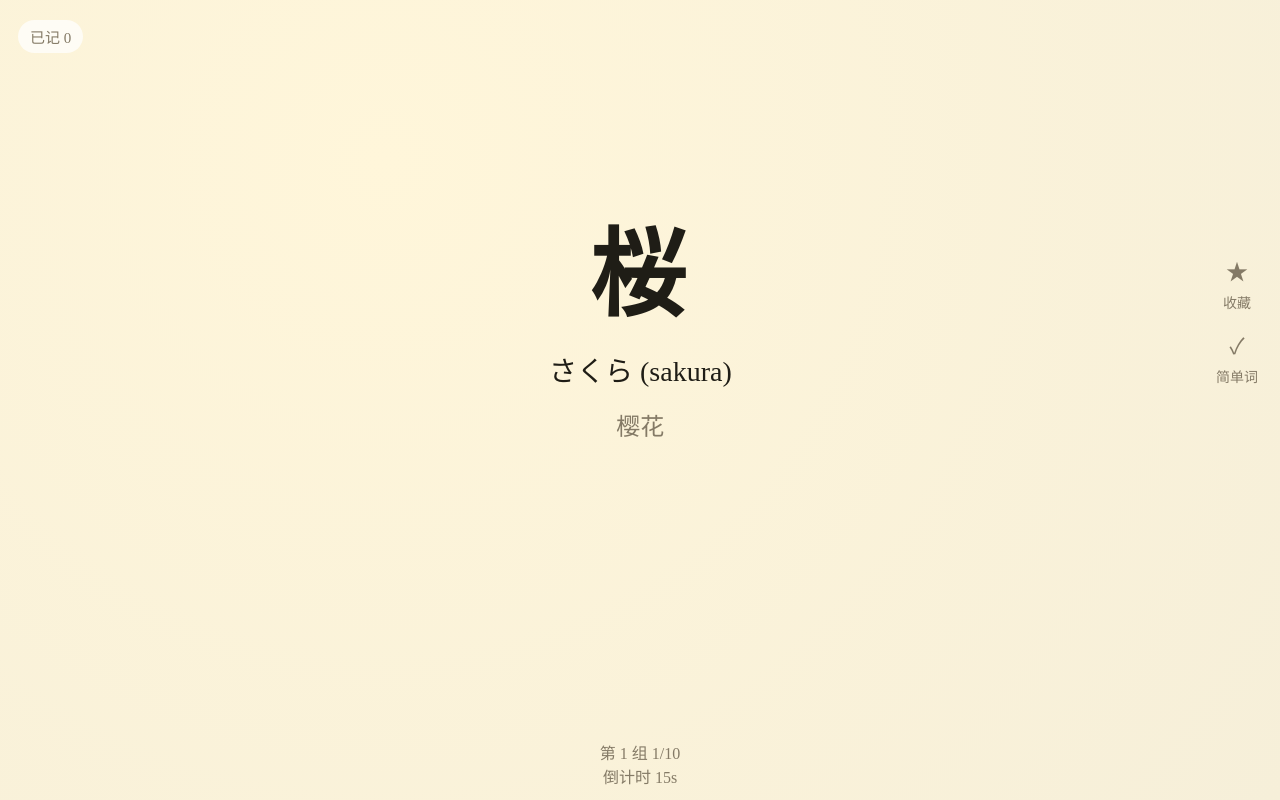
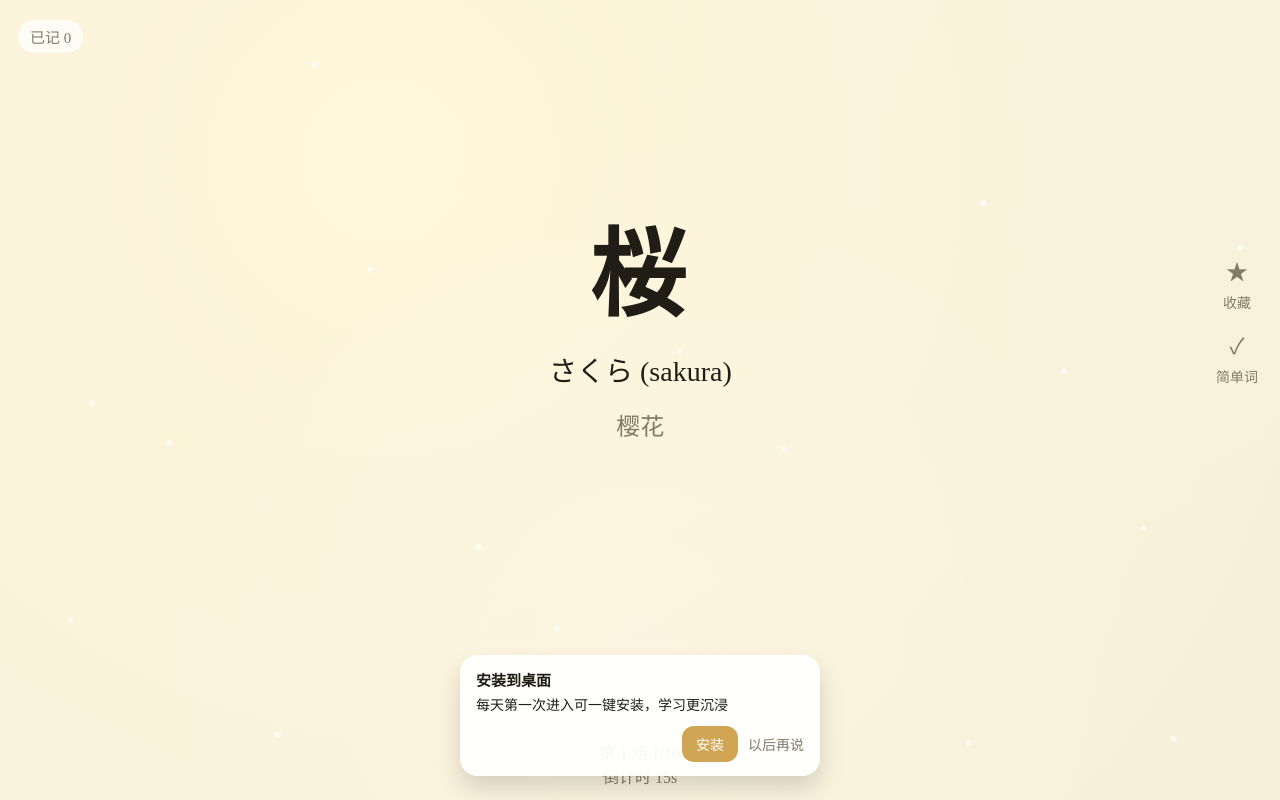
Before and after one commit to NorrisHau/Flash-JP, a plain HTML site: page index.html in a window 1280 px wide. Drawn offline with Linux system fonts and the light colour scheme.

Commit message:
Add festive snow overlay and install banner

```diff
--- a/app.js
+++ b/app.js
@@ -15,6 +15,9 @@ const easyTabBtn = document.getElementById("easyTab");
 const favoriteTabBtn = document.getElementById("favoriteTab");
 const rememberedTabBtn = document.getElementById("rememberedTab");
 const counterEl = document.getElementById("counter");
+const installBannerEl = document.getElementById("installBanner");
+const installBtn = document.getElementById("installBtn");
+const installCloseBtn = document.getElementById("installClose");
 
 const GROUP_SIZE = 10;
 const REQUIRED_APPEARANCES = 3;
@@ -538,20 +541,57 @@ if ("serviceWorker" in navigator) {
 let deferredInstallPrompt = null;
 const getTodayKey = () => new Date().toISOString().split("T")[0];
 
+const shouldShowInstallPrompt = () => {
+  const lastPrompt = getCookie("installPromptDate");
+  const today = getTodayKey();
+  if (lastPrompt === today) return false;
+  setCookie("installPromptDate", today);
+  return true;
+};
+
+const showInstallBanner = () => {
+  if (!installBannerEl) return;
+  installBannerEl.classList.add("show");
+};
+
+const hideInstallBanner = () => {
+  if (!installBannerEl) return;
+  installBannerEl.classList.remove("show");
+};
+
 window.addEventListener("beforeinstallprompt", (event) => {
   event.preventDefault();
   deferredInstallPrompt = event;
-  const lastPrompt = getCookie("installPromptDate");
-  const today = getTodayKey();
-  if (lastPrompt === today) return;
-  setCookie("installPromptDate", today);
-  setTimeout(async () => {
-    if (!deferredInstallPrompt) return;
-    const shouldInstall = window.confirm("添加到主屏幕，获得更好的记忆体验？");
-    if (shouldInstall) {
-      deferredInstallPrompt.prompt();
-      await deferredInstallPrompt.userChoice;
+  if (shouldShowInstallPrompt()) {
+    showInstallBanner();
+  }
+});
+
+window.addEventListener("appinstalled", () => {
+  deferredInstallPrompt = null;
+  hideInstallBanner();
+});
+
+if (installCloseBtn) {
+  installCloseBtn.addEventListener("click", () => {
+    hideInstallBanner();
+  });
+}
+
+if (installBtn) {
+  installBtn.addEventListener("click", async () => {
+    if (!deferredInstallPrompt) {
+      showToast("请使用浏览器菜单中的“添加到主屏幕”进行安装");
+      hideInstallBanner();
+      return;
     }
+    deferredInstallPrompt.prompt();
+    await deferredInstallPrompt.userChoice;
     deferredInstallPrompt = null;
-  }, 600);
-});
+    hideInstallBanner();
+  });
+}
+
+if (shouldShowInstallPrompt()) {
+  showInstallBanner();
+}
--- a/index.html
+++ b/index.html
@@ -9,6 +9,13 @@
     <meta name="theme-color" content="#f6efd9" />
   </head>
   <body>
+    <div class="holiday-glow" aria-hidden="true"></div>
+    <div class="snow" aria-hidden="true">
+      <span></span><span></span><span></span><span></span><span></span>
+      <span></span><span></span><span></span><span></span><span></span>
+      <span></span><span></span><span></span><span></span><span></span>
+      <span></span><span></span><span></span><span></span><span></span>
+    </div>
     <main class="app" id="app">
       <button class="counter" id="counter" type="button">已记 0</button>
       <div class="toast" id="toast" role="status" aria-live="polite"></div>
@@ -49,6 +56,17 @@
       </div>
     </div>
 
+    <div class="install-banner" id="installBanner" role="dialog" aria-live="polite">
+      <div class="install-text">
+        <strong>安装到桌面</strong>
+        <span>每天第一次进入可一键安装，学习更沉浸</span>
+      </div>
+      <div class="install-actions">
+        <button class="install-btn" id="installBtn" type="button">安装</button>
+        <button class="install-close" id="installClose" type="button" aria-label="关闭">以后再说</button>
+      </div>
+    </div>
+
     <script src="words.js"></script>
     <script src="app.js"></script>
   </body>
--- a/style.css
+++ b/style.css
@@ -23,6 +23,64 @@ body {
   color: var(--text);
   height: 100vh;
   overflow: hidden;
+}
+
+.holiday-glow {
+  position: fixed;
+  inset: 0;
+  pointer-events: none;
+  background: radial-gradient(circle at 15% 10%, rgba(214, 64, 64, 0.12), transparent 45%),
+    radial-gradient(circle at 85% 20%, rgba(70, 140, 90, 0.12), transparent 40%),
+    radial-gradient(circle at 50% 80%, rgba(255, 255, 255, 0.18), transparent 55%);
+  mix-blend-mode: screen;
+  z-index: 1;
+}
+
+.snow {
+  position: fixed;
+  inset: 0;
+  pointer-events: none;
+  overflow: hidden;
+  z-index: 2;
+}
+
+.snow span {
+  position: absolute;
+  top: -10%;
+  width: 6px;
+  height: 6px;
+  border-radius: 50%;
+  background: rgba(255, 255, 255, 0.7);
+  filter: blur(0.2px);
+  animation: snowFall linear infinite;
+}
+
+.snow span:nth-child(1) { left: 6%; animation-duration: 12s; animation-delay: -2s; transform: scale(0.9); }
+.snow span:nth-child(2) { left: 12%; animation-duration: 16s; animation-delay: -5s; transform: scale(0.6); }
+.snow span:nth-child(3) { left: 20%; animation-duration: 14s; animation-delay: -8s; transform: scale(1.1); }
+.snow span:nth-child(4) { left: 28%; animation-duration: 18s; animation-delay: -3s; transform: scale(0.7); }
+.snow span:nth-child(5) { left: 36%; animation-duration: 15s; animation-delay: -6s; transform: scale(1.2); }
+.snow span:nth-child(6) { left: 44%; animation-duration: 13s; animation-delay: -9s; transform: scale(0.8); }
+.snow span:nth-child(7) { left: 52%; animation-duration: 17s; animation-delay: -4s; transform: scale(1); }
+.snow span:nth-child(8) { left: 60%; animation-duration: 19s; animation-delay: -7s; transform: scale(0.6); }
+.snow span:nth-child(9) { left: 68%; animation-duration: 14s; animation-delay: -10s; transform: scale(1.1); }
+.snow span:nth-child(10) { left: 76%; animation-duration: 16s; animation-delay: -1s; transform: scale(0.9); }
+.snow span:nth-child(11) { left: 82%; animation-duration: 20s; animation-delay: -6s; transform: scale(0.7); }
+.snow span:nth-child(12) { left: 90%; animation-duration: 15s; animation-delay: -9s; transform: scale(1.1); }
+.snow span:nth-child(13) { left: 4%; animation-duration: 21s; animation-delay: -12s; transform: scale(0.5); }
+.snow span:nth-child(14) { left: 24%; animation-duration: 13s; animation-delay: -11s; transform: scale(0.8); }
+.snow span:nth-child(15) { left: 42%; animation-duration: 22s; animation-delay: -13s; transform: scale(0.6); }
+.snow span:nth-child(16) { left: 58%; animation-duration: 12s; animation-delay: -8s; transform: scale(1); }
+.snow span:nth-child(17) { left: 66%; animation-duration: 18s; animation-delay: -14s; transform: scale(0.7); }
+.snow span:nth-child(18) { left: 74%; animation-duration: 16s; animation-delay: -10s; transform: scale(0.9); }
+.snow span:nth-child(19) { left: 88%; animation-duration: 14s; animation-delay: -5s; transform: scale(0.8); }
+.snow span:nth-child(20) { left: 96%; animation-duration: 19s; animation-delay: -3s; transform: scale(0.6); }
+
+.app,
+.overlay,
+.install-banner {
+  position: relative;
+  z-index: 3;
 }
 
 .app {
@@ -158,6 +216,62 @@ body {
   transform: scale(0.98);
 }
 
+.install-banner {
+  position: fixed;
+  left: 50%;
+  bottom: 24px;
+  transform: translateX(-50%);
+  width: min(360px, 90vw);
+  background: rgba(255, 255, 255, 0.94);
+  border-radius: 18px;
+  padding: 14px 16px;
+  box-shadow: 0 12px 24px rgba(0, 0, 0, 0.15);
+  display: none;
+  flex-direction: column;
+  gap: 12px;
+  z-index: 13;
+}
+
+.install-banner.show {
+  display: flex;
+}
+
+.install-text {
+  display: flex;
+  flex-direction: column;
+  gap: 4px;
+  font-size: 14px;
+  color: var(--text);
+}
+
+.install-text strong {
+  font-size: 15px;
+}
+
+.install-actions {
+  display: flex;
+  gap: 10px;
+  justify-content: flex-end;
+}
+
+.install-btn {
+  border: none;
+  background: var(--accent);
+  color: #fff;
+  padding: 8px 14px;
+  border-radius: 12px;
+  font-size: 14px;
+  cursor: pointer;
+}
+
+.install-close {
+  border: none;
+  background: transparent;
+  color: var(--muted);
+  font-size: 14px;
+  cursor: pointer;
+}
+
 .overlay {
   position: fixed;
   inset: 0;
@@ -270,6 +384,20 @@ body {
   animation: particleFade 0.6s ease forwards;
 }
 
+@keyframes snowFall {
+  0% {
+    transform: translateY(-10vh) translateX(0);
+    opacity: 0;
+  }
+  10% {
+    opacity: 1;
+  }
+  100% {
+    transform: translateY(110vh) translateX(20px);
+    opacity: 0.8;
+  }
+}
+
 @keyframes particleFade {
   0% {
     opacity: 1;
```
